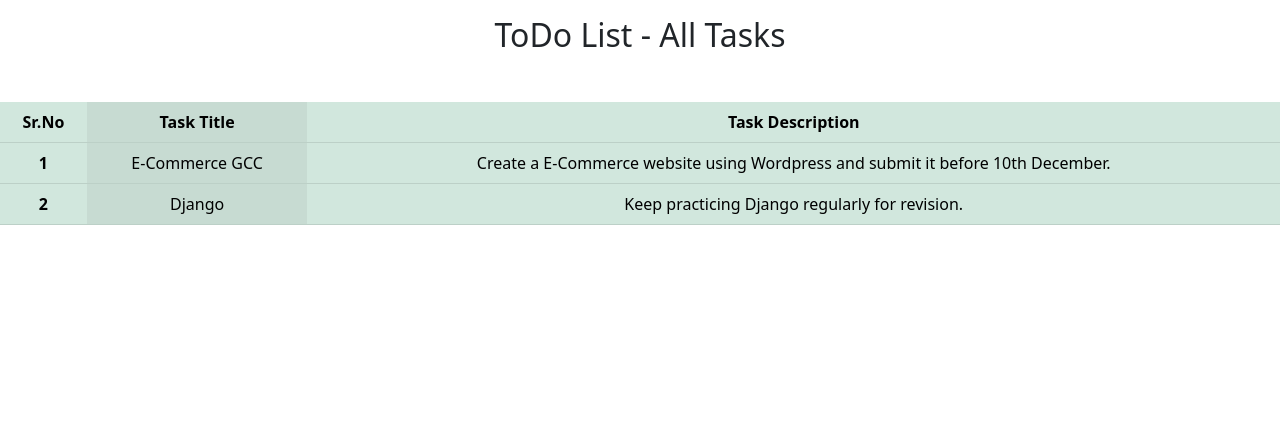
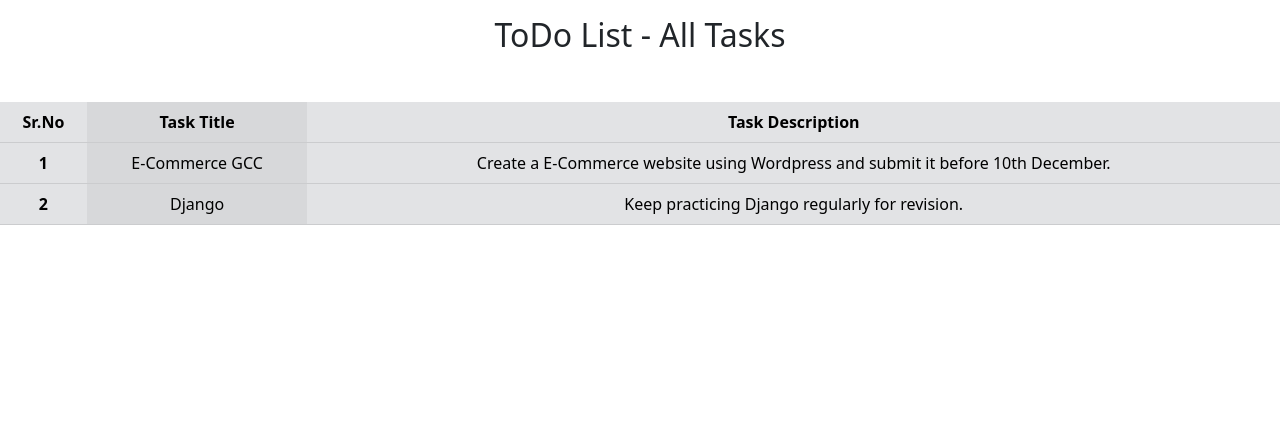
Before and after one commit to pratyush770/ToDo-List, a Django app: page /tasks in a window 1280 px wide. Shown: the part 56-480 px from the top of the page. Run offline with Django 4.2, Linux system fonts and the light colour scheme; data comes from the database, SQL or seed files in the repository.

Commit message:
first commit

```diff
--- a/template/tasks.html
+++ b/template/tasks.html
@@ -27,7 +27,7 @@
       </nav>
       <div class="conatiner my-3"></div>
       <h2 class="text-center"> ToDo List - All Tasks </h2>
-      <table class="table table-success my-5 text-center table-striped-columns">
+      <table class="table table-secondary my-5 text-center table-striped-columns">
         <thead>
           <tr>
             <th scope="col">Sr.No</th>
```
